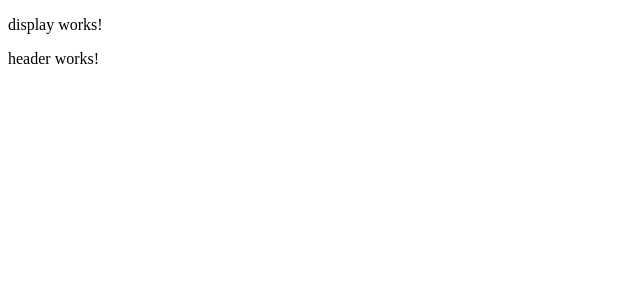
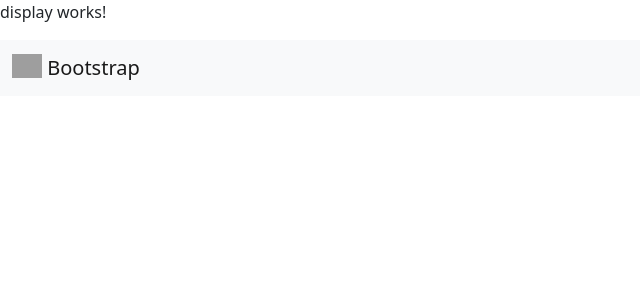
Before and after one commit to tsibissolution/hpbz85, an Angular app in the folder appcourier/: page / in a window 1280 px wide. Shown: the top 300 px of the page, without its empty margins (0-640 px from the left). Built offline with nearby package versions, Linux system fonts and the light colour scheme; grey boxes are pictures that could not be loaded.

Commit message:
5 files modified

```diff
--- a/appcourier/package.json
+++ b/appcourier/package.json
@@ -18,6 +18,7 @@
     "@angular/platform-browser": "^16.2.0",
     "@angular/platform-browser-dynamic": "^16.2.0",
     "@angular/router": "^16.2.0",
+    "bootstrap": "^5.3.2",
     "rxjs": "~7.8.0",
     "tslib": "^2.3.0",
     "zone.js": "~0.13.0"
--- a/appcourier/src/app/shared/header/header.component.html
+++ b/appcourier/src/app/shared/header/header.component.html
@@ -1 +1,8 @@
-<p>header works!</p>
+<nav class="navbar navbar-light bg-light">
+<div class="container-fluid">
+  <a class="navbar-brand" href="#">
+    <img src="/docs/5.0/assets/brand/bootstrap-logo.svg" alt="" width="30" height="24" class="d-inline-block align-text-top">
+    Bootstrap
+  </a>
+</div>
+</nav>
--- a/appcourier/src/index.html
+++ b/appcourier/src/index.html
@@ -1,11 +1,17 @@
-<!doctype html>
+<!DOCTYPE html>
 <html lang="en">
   <head>
-  <meta charset="utf-8">
+    <meta charset="utf-8" />
     <title>Appcourier</title>
-  <base href="/">
-  <meta name="viewport" content="width=device-width, initial-scale=1">
-  <link rel="icon" type="image/x-icon" href="favicon.ico">
+    <base href="/" />
+    <meta name="viewport" content="width=device-width, initial-scale=1" />
+    <link rel="icon" type="image/x-icon" href="favicon.ico" />
+    <link
+      href="https://cdn.jsdelivr.net/npm/bootstrap@5.0.2/dist/css/bootstrap.min.css"
+      rel="stylesheet"
+      integrity="sha384-EVSTQN3/azprG1Anm3QDgpJLIm9Nao0Yz1ztcQTwFspd3yD65VohhpuuCOmLASjC"
+      crossorigin="anonymous"
+    />
   </head>
   <body>
     <app-root></app-root>
```
Also changed, not shown: appcourier/angular.json (+6 -21 lines), 1 other file (tests, documents, lock files or other folders). Lines whose indentation alone changed are shown as unchanged.
